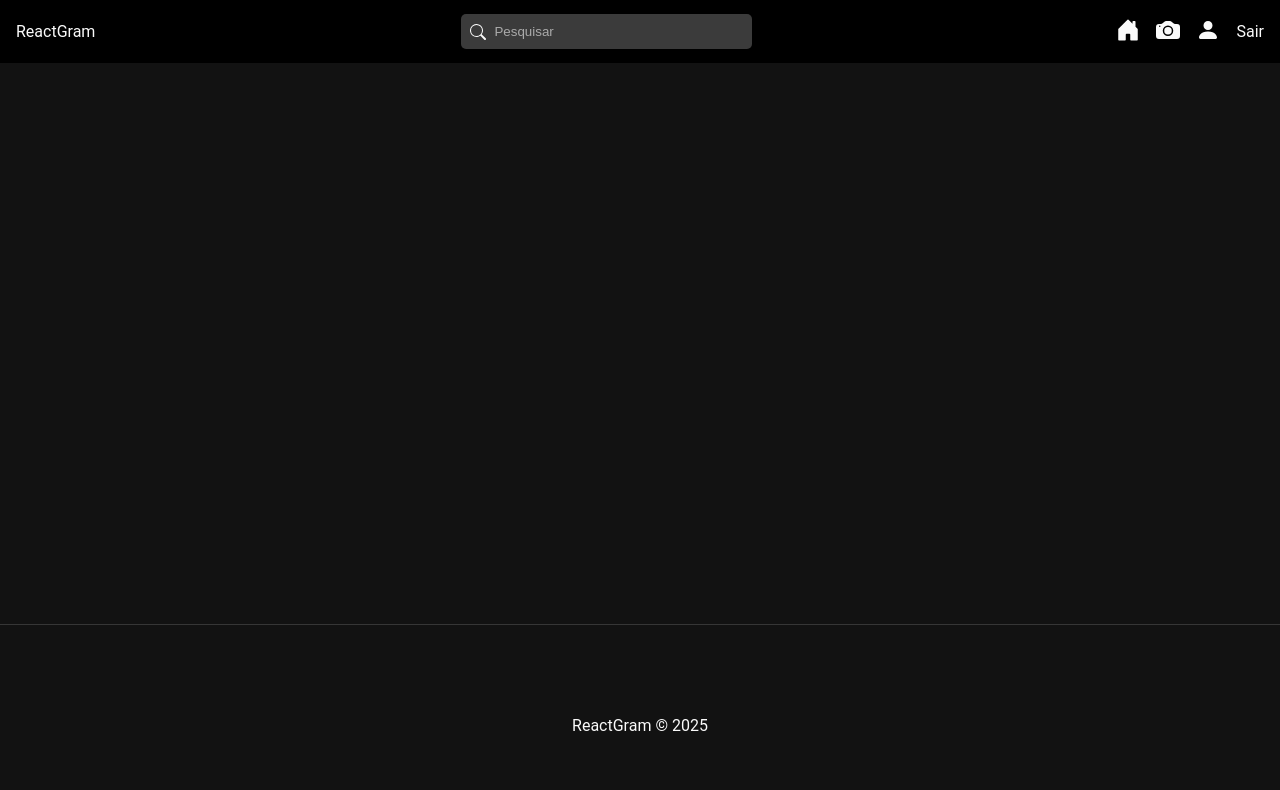
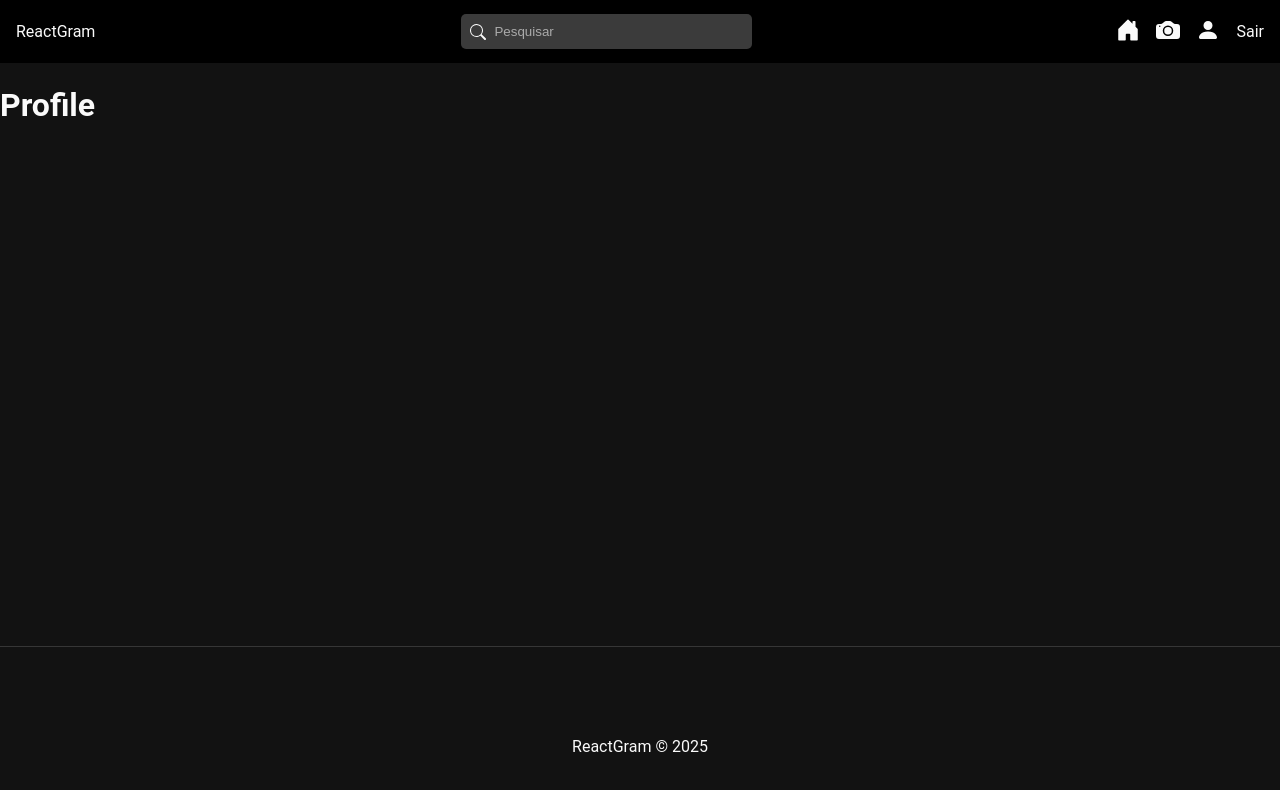
Before and after one commit to Vinicius-b-oliveira/ReactGram_frontend, a React (Vite) app: page /users/1 in a window 1280 px wide. Shown: the top 790 px of the page. Built offline with nearby package versions, Linux system fonts and the light colour scheme; sample sign-in values are in the browser's storage.

Commit message:
Iniciando estrutura da página de fotos

```diff
--- /dev/null
+++ b/src/pages/Profile/Profile.scss
@@ -0,0 +1 @@
+@use "../../scss/global_variables" as *;
--- /dev/null
+++ b/src/pages/Profile/index.jsx
@@ -0,0 +1,26 @@
+// SCSS
+import "./Profile.scss";
+
+import { uploads } from "../../utils/config";
+
+// Components
+import Message from "../../components/Message";
+import { Link } from "react-router-dom";
+import { BsFillEyeFill, BsPencilFill, BsXLg } from "react-icons/bs";
+
+// Hooks
+import { useState, useEffect, useRef } from "react";
+import { useSelector, useDispatch } from "react-redux";
+import { useParams } from "react-router-dom";
+
+// redux
+
+const Profile = () => {
+    return (
+        <div>
+            <h1>Profile</h1>
+        </div>
+    );
+};
+
+export default Profile;
--- a/src/routes/AppRoutes.jsx
+++ b/src/routes/AppRoutes.jsx
@@ -10,6 +10,7 @@ import Home from "../pages/Home";
 import Login from "../pages/Auth/Login";
 import Register from "../pages/Auth/Register";
 import EditProfile from "../pages/EditProfile";
+import Profile from "../pages/Profile";
 
 export const AppRoutes = ({ auth }) => (
     <Routes>
@@ -26,6 +27,14 @@ export const AppRoutes = ({ auth }) => (
             element={
                 <ProtectedRoute auth={auth}>
                     <EditProfile />
+                </ProtectedRoute>
+            }
+        />
+        <Route
+            path="/users/:id"
+            element={
+                <ProtectedRoute auth={auth}>
+                    <Profile />
                 </ProtectedRoute>
             }
         />
```
